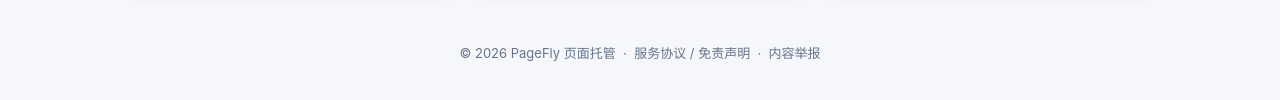
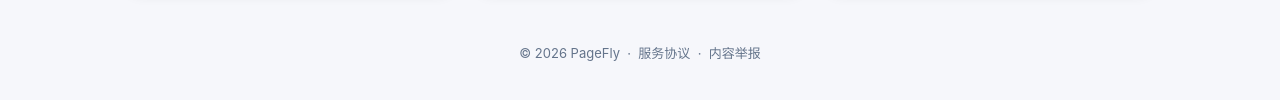
Before and after one commit to 88ok/PageFly, a website: page public/index.html in a window 1280 px wide. Shown: the part 1026-1126 px from the top of the page. Drawn offline with Linux system fonts and the light colour scheme.

Commit message:
Update footer content in index.html
Removed disclaimer from footer in index.html

```diff
--- a/public/index.html
+++ b/public/index.html
@@ -208,8 +208,8 @@
     </section>
 
     <footer>
-      © 2026 PageFly 页面托管
-      &nbsp;·&nbsp; <a href="/tos">服务协议 / 免责声明</a>
+      © 2026 PageFly
+      &nbsp;·&nbsp; <a href="/tos">服务协议</a>
       &nbsp;·&nbsp; <a href="/remove">内容举报</a>
     </footer>
   </div>
```
